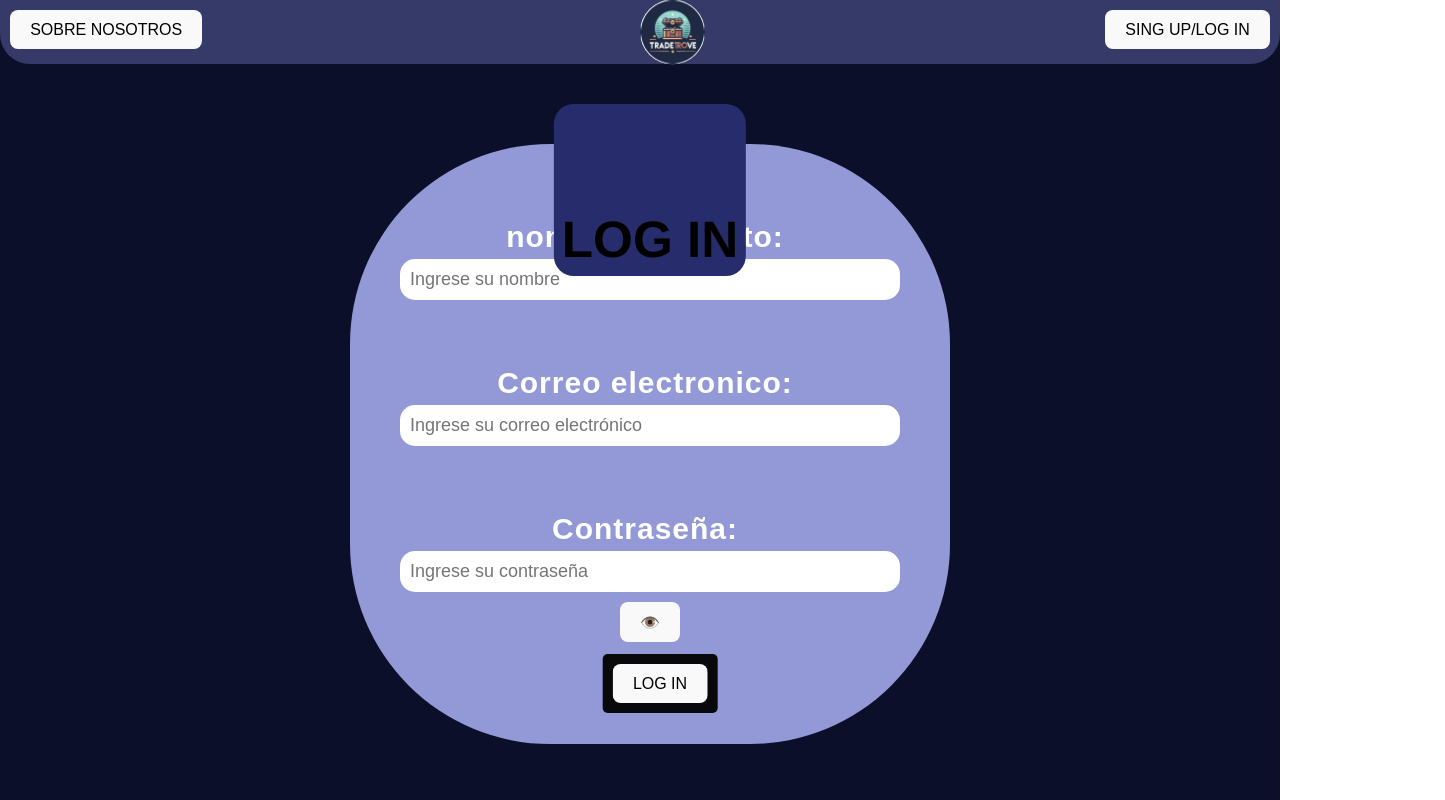
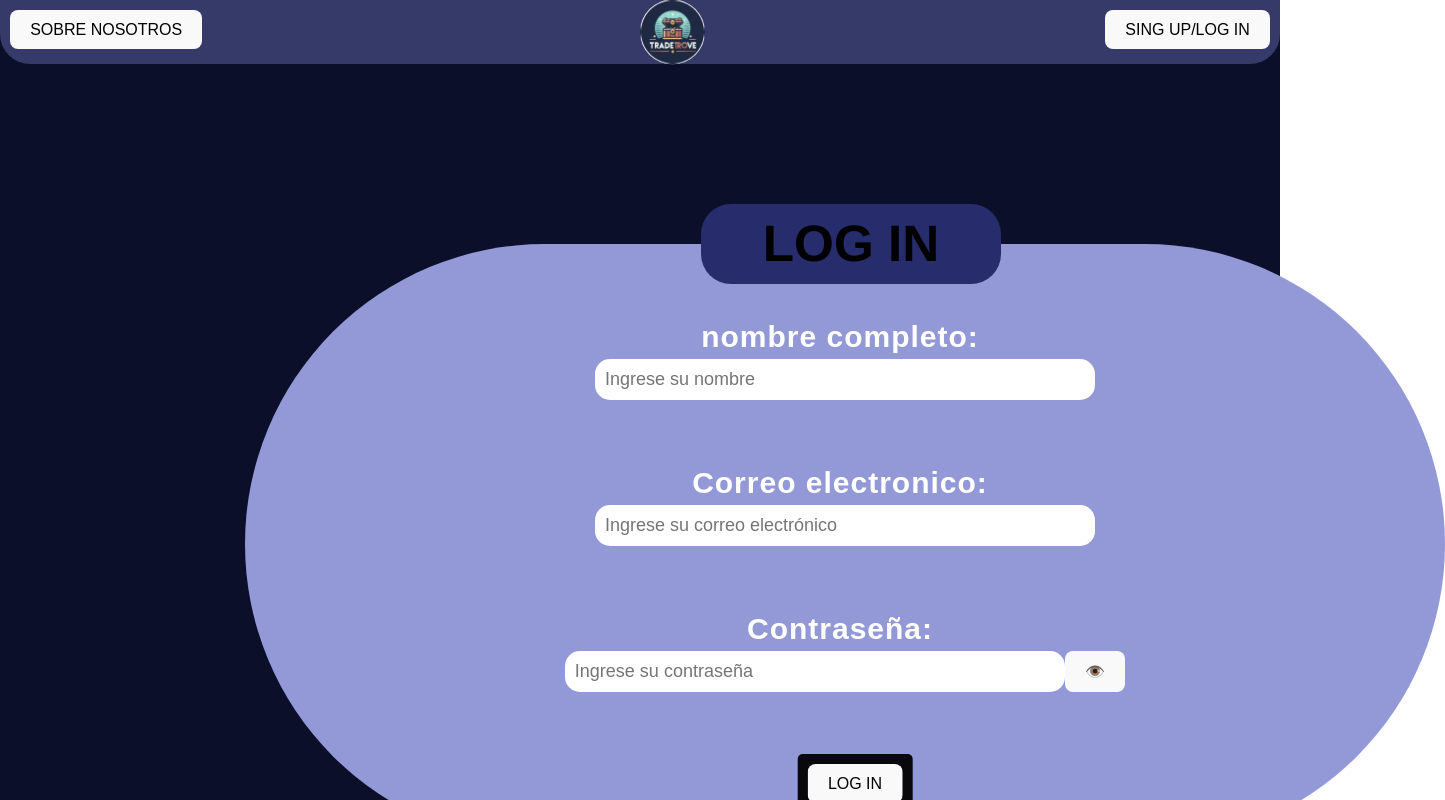
Before and after one commit to marvalenciab/ProyectoWeb, a React (Vite) app in the folder tradetrove/: page /login in a window 1280 px wide. Shown: the top 800 px of the page, 1445 px wide, since content can reach past the window. Built offline with nearby package versions, Linux system fonts and the light colour scheme; no server answers.

Commit message:
se organiza el diseño de LogIn y SingUp

```diff
--- a/tradetrove/src/componentes/SingUp.jsx
+++ b/tradetrove/src/componentes/SingUp.jsx
@@ -51,7 +51,7 @@ export default function SingUp() {
 
 
   return (
-    <div className={styles.container}>
+    <div className={styles.containers}>
       <div className="container__div containerSingUp">
         <div className={styles.container__div__title}>
           <h1 className={styles.container__div__title__titulo}>SING UP</h1>
--- a/tradetrove/src/estilos-componentes/Loguin.module.css
+++ b/tradetrove/src/estilos-componentes/Loguin.module.css
@@ -11,40 +11,36 @@ html {
 }
 
 .containers {
-  margin-top: 80px;
-  margin-left: 350px;
+  margin-top: 180px;
+  margin-left: 245px;
   background-color: rgb(147, 153, 215);
   height: 600px;
-  border-radius: 200px;
+  border-radius: 600px;
   text-align: center;
-  width: 600px;
+  width: 1200px;
   align-items: center;
   position: relative;
   padding: 20px; /* Agregar padding para margen interno */
 }
 
-.containers_t {
+.containers_titulo {
+  width: 300px;
+  height: 80px;
   background: rgb(39, 45, 108);
-  border-radius: 20px;
+  border-radius: 30px;
   position: absolute;
-  left: 50%;
-  transform: translateX(-50%);
+  right: 62%;
+  transform: translateX(100%);
   top: -40px;
   display: flex;
   flex-direction: column;
   align-items: center;
   justify-content: center;
-  padding: 8px;
-}
-
-.containers_titulo {
-  color: black;
-  margin: 0;
 }
 
 .containers_letra_titulo {
-  display: flex;
-  flex-direction: column;
+  color: black;
+  margin: 0;
 }
 
 h1 {
--- a/tradetrove/src/estilos-componentes/SingUp.module.css
+++ b/tradetrove/src/estilos-componentes/SingUp.module.css
@@ -72,5 +72,17 @@
 
 .rayita {
   margin-top: 30px;
-  width: 98%;
+  width: 90%;
 }
+.containers {
+  margin-top: 180px;
+  margin-left: 245px;
+  background-color: rgb(147, 153, 215);
+  height: 600px;
+  border-radius: 600px;
+  text-align: center;
+  width: 1200px;
+  align-items: center;
+  position: relative;
+  padding: 20px; /* Agregar padding para margen interno */
+}
```
Also changed, not shown: 1 other file (tests, documents, lock files or other folders).
